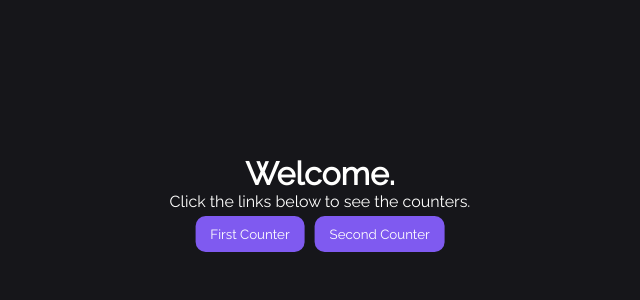
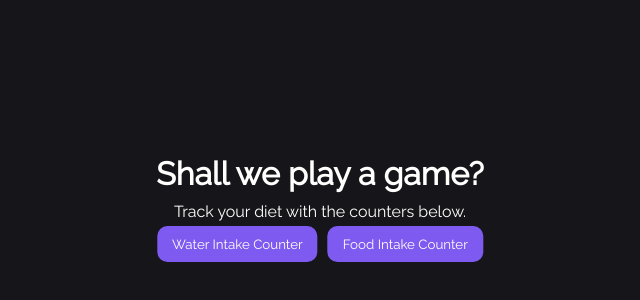
Before and after one commit to DarkerArcher/archers-altschool-counter, a React (Create React App) app: page / in a window 1280 px wide. Shown: the part 194-494 px from the top of the page, without its empty margins (320-960 px from the left). Built offline with nearby package versions, Linux system fonts and the light colour scheme; a web font is replaced by a local one.

Commit message:
QOL changes

```diff
--- a/src/App.css
+++ b/src/App.css
@@ -70,6 +70,10 @@ body {
   text-align: center;
 }
 
+.home-header {
+  padding: 10px;
+}
+
 .home-content {
   max-width: 600px;
   margin: auto;
--- a/src/components/Counter.js
+++ b/src/components/Counter.js
@@ -49,10 +49,10 @@ function Counter() {
                 description={"Counter page made for AltSchool Africa."}
                 name={"Ayo Otutuloro."} />
             <div className='counter'>
+                <h1>Track Your Water Intake In Cups.</h1>
                 <div>
                     <span className='counter-count'>{state.count}</span>
                 </div>
-                <h1>Counter</h1>
                 <div className='counter-btns'>
                     <button className='counter-btn' onClick={handleIncrement}>
                         Add
@@ -82,7 +82,7 @@ function Counter() {
                 </div>
                 <div>
                     <button className='counter-btn' onClick={secondCounter}>
-                        Second Counter
+                        Food Intake Counter
                     </button>
                 </div>
             </div>
--- a/src/components/Home.js
+++ b/src/components/Home.js
@@ -14,18 +14,18 @@ function Home() {
         <div className="home-content">
             <div >
                 <h1 className="home-header">
-                    Welcome.
+                    Shall we play a game?
                 </h1>
                 <p>
-                    Click the links below to see the counters.
+                    Track your diet with the counters below.
                 </p>
             </div>
             <div>
                 <button className='counter-btn' onClick={firstCounter}>
-                    First Counter
+                    Water Intake Counter
                 </button>
                 <button className='counter-btn' onClick={secondCounter}>
-                    Second Counter
+                    Food Intake Counter
                 </button>
             </div>
         </div>
--- a/src/components/SecondCounter.js
+++ b/src/components/SecondCounter.js
@@ -28,10 +28,10 @@ function CounterWithHook({ initialCount }) {
                 description={"Counter page made for AltSchool Africa."}
                 name={"Ayo Otutuloro."} />
             <div className='counter'>
+                <h1>Count Your Daily Meals</h1>
                 <div>
                     <span className='counter-count'>{counter.value}</span>
                 </div>
-                <h1>Counter</h1>
                 <div className='counter-btns'>
                     <button className='counter-btn' onClick={counter.increment}>
                         Add
@@ -61,7 +61,7 @@ function CounterWithHook({ initialCount }) {
                 </div>
                 <div>
                     <button className='counter-btn' onClick={firstCounter}>
-                        First Counter
+                        Water Intake Counter
                     </button>
                 </div>
             </div>
```
